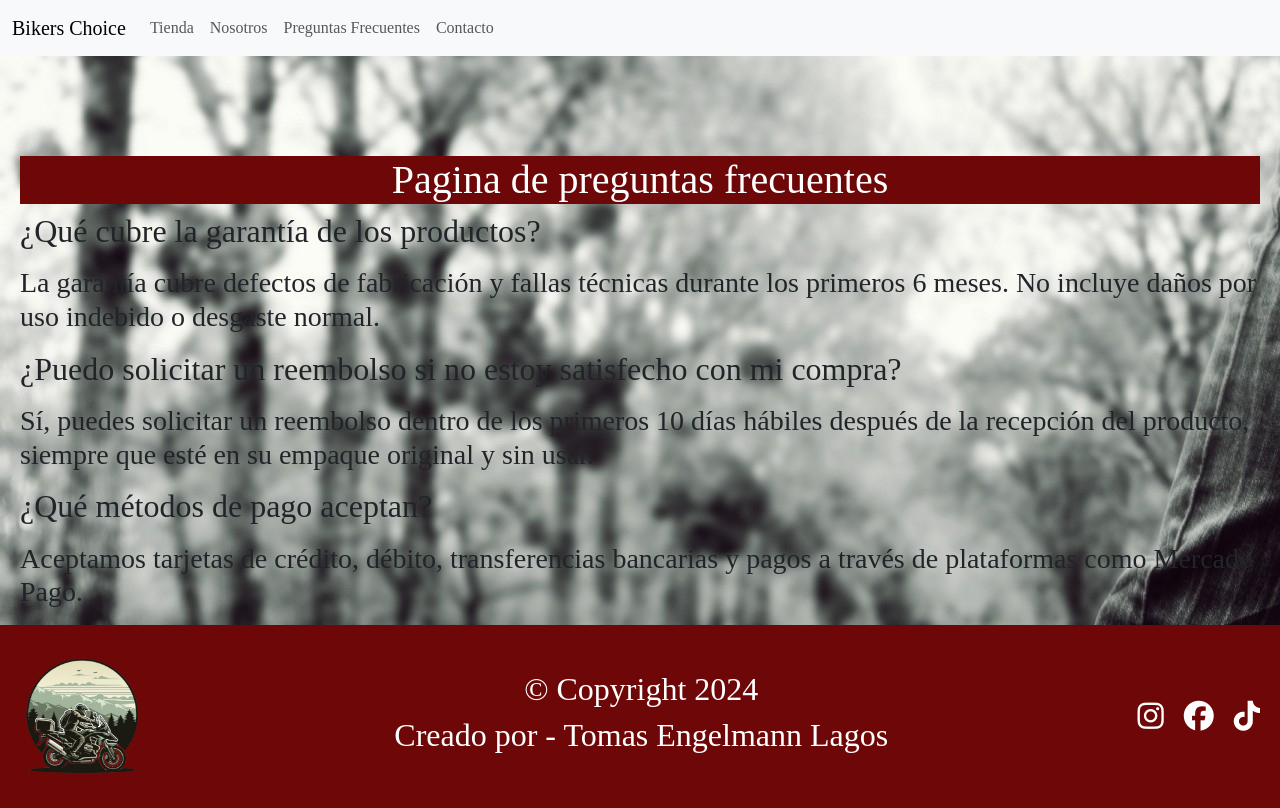
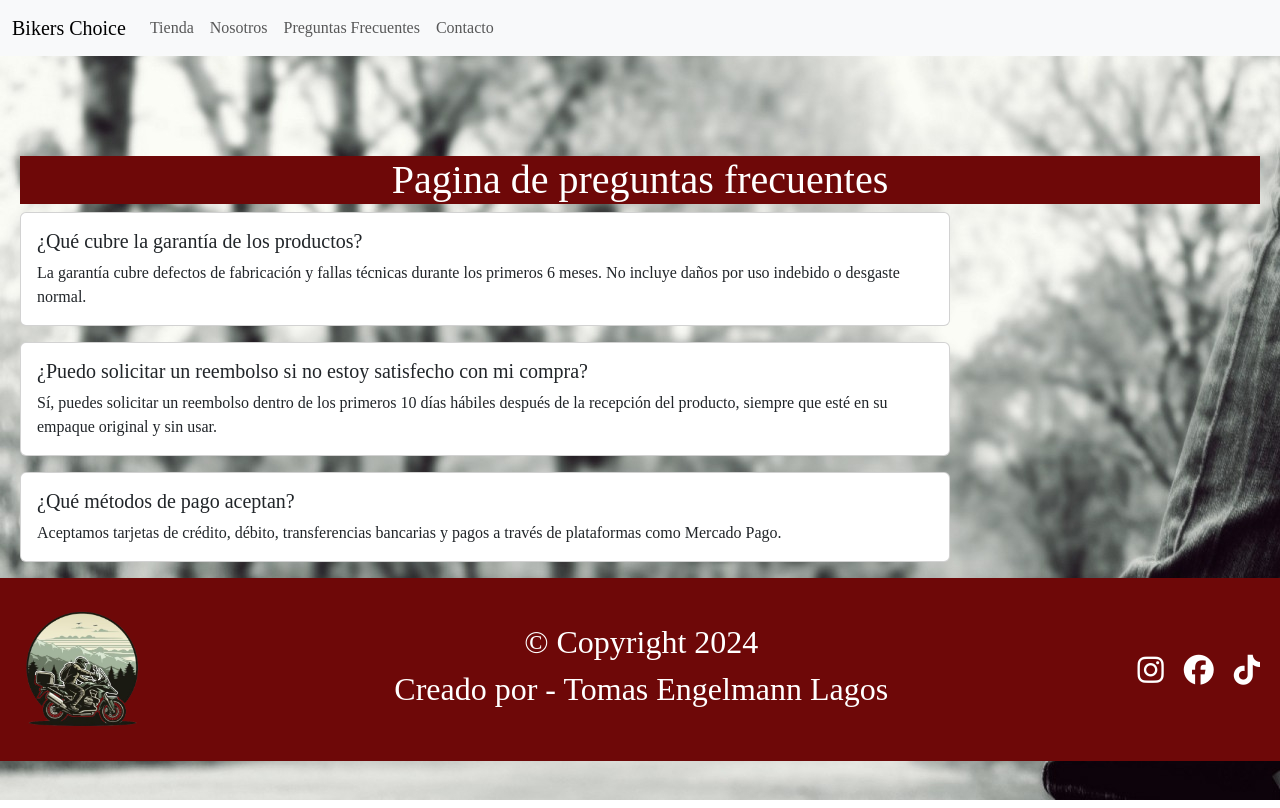
Before and after one commit to EngelmannT/proyectoBikersChoice, a plain HTML site: page pages/preguntasFrecuentes.html in a window 1280 px wide. Drawn offline with nearby package versions, Linux system fonts and the light colour scheme; a web font is replaced by a local one.

Commit message:
Cards en preguntas frecuentes

```diff
--- a/pages/preguntasFrecuentes.html
+++ b/pages/preguntasFrecuentes.html
@@ -54,15 +54,33 @@
     <!--=========================================================N° 2 <== MAIN==================================================================-->
     <main id="main">
         <h1 class="bannerh1">Pagina de preguntas frecuentes</h1>
+        <div class="card w-75 mb-3">
+            <div class="card-body">
+                <h5 class="card-title">¿Qué cubre la garantía de los productos?</h5>
+                <p class="card-text">La garantía cubre defectos de fabricación y fallas técnicas durante los primeros 6 meses. No incluye daños por uso indebido o desgaste normal.</p>
+            </div>
+        </div>
+        <div class="card w-75 mb-3">
+            <div class="card-body">
+                <h5 class="card-title">¿Puedo solicitar un reembolso si no estoy satisfecho con mi compra?</h5>
+                <p class="card-text">Sí, puedes solicitar un reembolso dentro de los primeros 10 días hábiles después de la recepción del producto, siempre que esté en su empaque original y sin usar.</p>
+            </div>
+        </div>
+        <div class="card w-75 mb-3">
+            <div class="card-body">
+                <h5 class="card-title">¿Qué métodos de pago aceptan?</h5>
+                <p class="card-text">Aceptamos tarjetas de crédito, débito, transferencias bancarias y pagos a través de plataformas como Mercado Pago.</p>
+            </div>
+        </div>
 
-        <h2><p>¿Qué cubre la garantía de los productos?</p></h2>
+        <!-- <h2><p>¿Qué cubre la garantía de los productos?</p></h2>
         <h3><p> La garantía cubre defectos de fabricación y fallas técnicas durante los primeros 6 meses. No incluye daños por uso indebido o desgaste normal.</p></h3>
 
         <h2><p>¿Puedo solicitar un reembolso si no estoy satisfecho con mi compra?</p></h2>
         <h3><p>Sí, puedes solicitar un reembolso dentro de los primeros 10 días hábiles después de la recepción del producto, siempre que esté en su empaque original y sin usar.</p></h3>
 
         <h2><p>¿Qué métodos de pago aceptan?</p></h2>
-        <h3><p>Aceptamos tarjetas de crédito, débito, transferencias bancarias y pagos a través de plataformas como Mercado Pago.</p></h3>
+        <h3><p>Aceptamos tarjetas de crédito, débito, transferencias bancarias y pagos a través de plataformas como Mercado Pago.</p></h3> -->
     </main>
 
     <!--========================================================N° 3 <== FOOTER=================================================================-->
```
